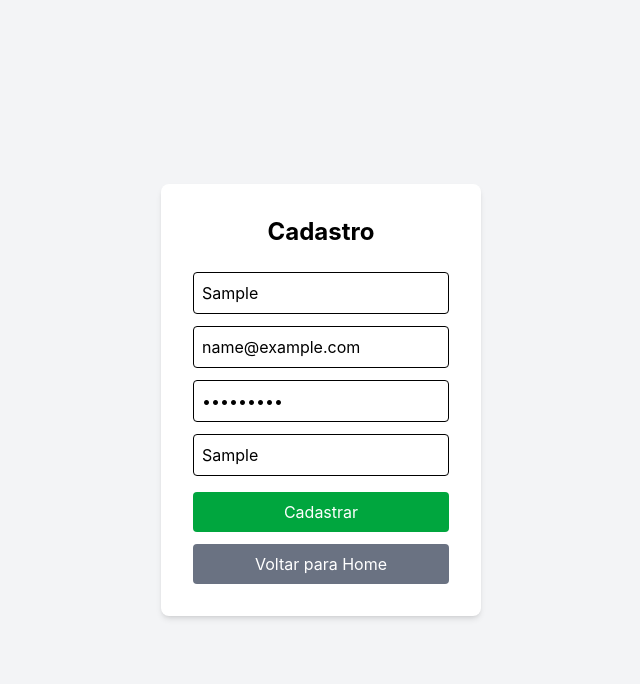
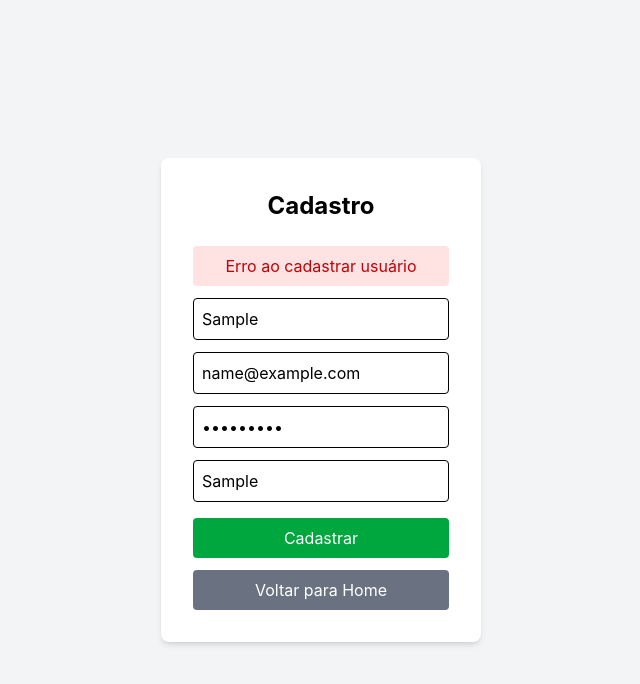
Before and after one commit to G4M3RDR0ID1/Pagina-de-Cadastro-Full-Stack, a Next.js app in the folder Front-End/: page /cadastro in a window 1280 px wide. Both pictures are taken after typing "Sample", "name@example.com", "Sample123", "Sample" into the empty fields and a click on the button "Cadastrar". Shown: the top 684 px of the page, without its empty margins (319-959 px from the left). Built offline with nearby package versions, Linux system fonts and the light colour scheme; no server answers.

Commit message:
feat: exibi os campos em que o usuario nao preencheu

```diff
--- a/Front-End/src/app/cadastro/page.js
+++ b/Front-End/src/app/cadastro/page.js
@@ -10,30 +10,35 @@ export default function Cadastro(){
     const [email,setEmail] = useState("")
     const [senha,setSenha] = useState("")
     const [telefone,setTelefone] = useState("")
+    const [erro, setErro] = useState("")
     const router = useRouter()
+
 
     const cadastrar = async (event) => {
 
         event.preventDefault()
+        setErro("")
 
         try {
 
-            const res = await api.post("/usuarios",{
+            await api.post("/usuarios",{
                 nome,
                 email,
                 senha,
                 telefone
             })
 
-            console.log(res.data)
 
             alert("Usuário cadastrado com sucesso!")
             router.push("/login")
 
         } catch (err) {
 
-            console.log(err)
-            alert("Erro ao cadastrar usuário")
+            if(err.response?.data){
+                setErro(err.response.data)
+            } else {
+                setErro("Erro ao cadastrar usuário")
+            }
 
         }
 
@@ -50,6 +55,12 @@ export default function Cadastro(){
                 <h1 className="text-2xl font-bold mb-6 text-center">
                     Cadastro
                 </h1>
+
+                {erro && (
+                    <p className="bg-red-100 text-red-700 p-2 rounded text-center">
+                        {erro}
+                    </p>
+                )}
 
                 <input
                 className="w-full border p-2 mb-3 rounded"
```
